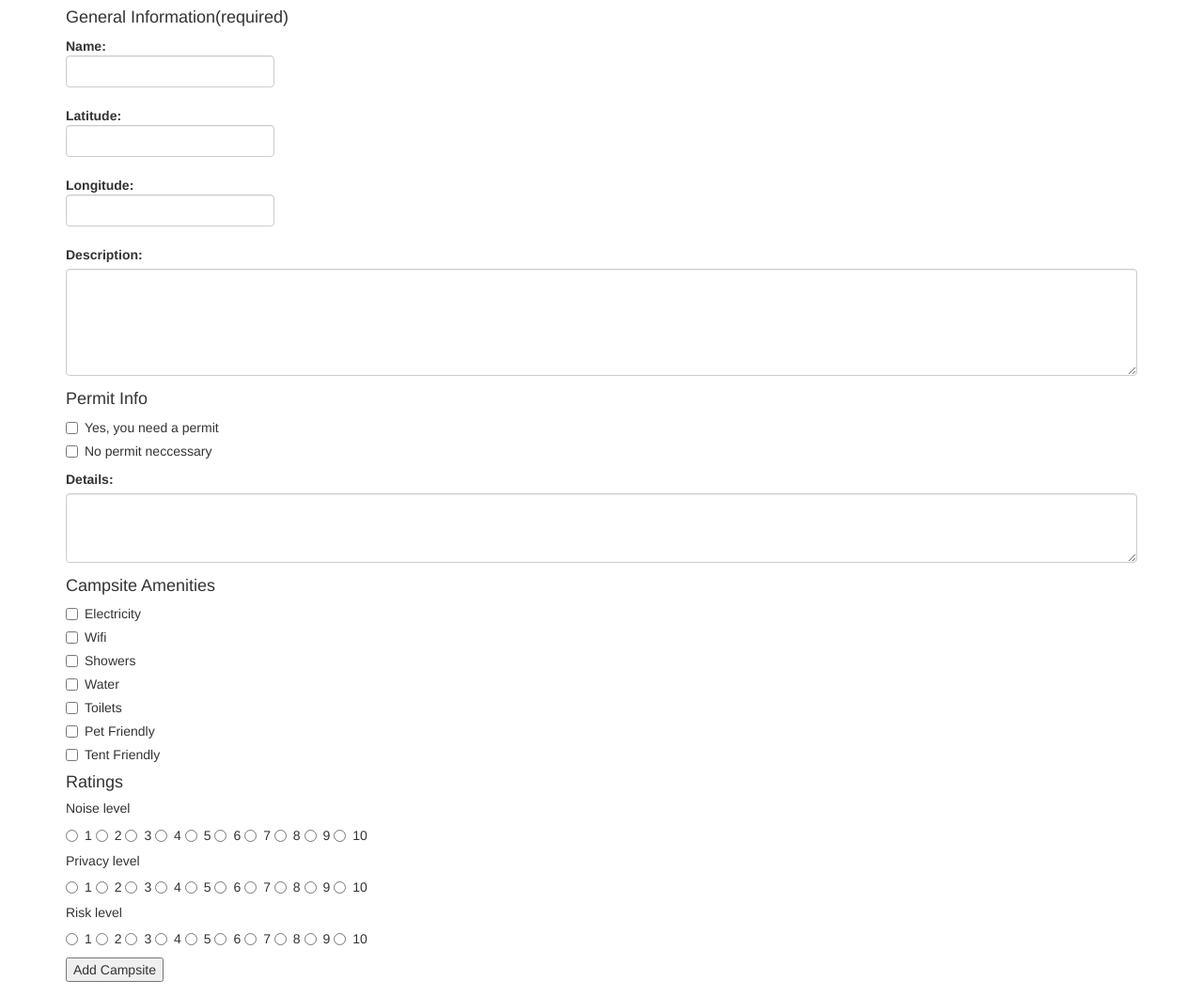
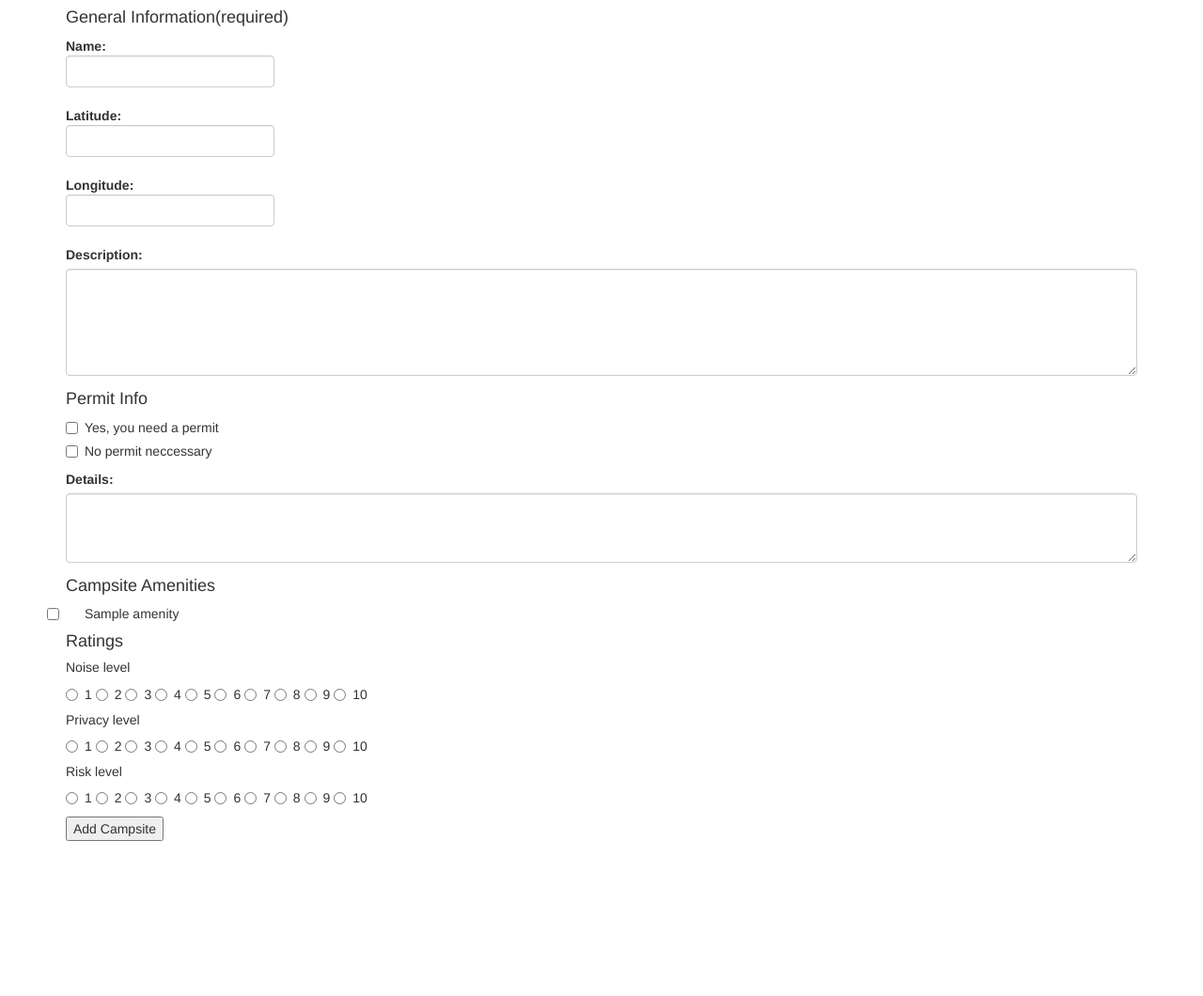
Before and after one commit to lmiller165/fullstack-free_campsite_project, a Flask app: page /add-campsite in a window 1280 px wide. Shown: the part 115-1175 px from the top of the page at 94% size. After the commit the page ends 1010 px from the top, so only its background shows below. Run offline with Flask 2, Linux system fonts and the light colour scheme; the visitor is signed in with stand-in values (Sample User, id 1); tables that the repository leaves empty hold one stand-in row (values such as "Sample post"); some libraries are stand-ins or nearby versions.

Commit message:
Amenities are adding to my database

```diff
--- a/server.py
+++ b/server.py
@@ -6,7 +6,7 @@ from jinja2 import StrictUndefined
 from flask import Flask, session, render_template, request, flash, redirect
 from flask_debugtoolbar import DebugToolbarExtension
 
-from model import connect_to_db, db, Campsite, User, Rating, Review, Campsite_amenities, Amenity
+from model import connect_to_db, db, Campsite, User, Rating, Review, Amenity
 
 
 app = Flask(__name__)
@@ -111,6 +111,8 @@ def add_campsite_form():
     #User_id pulled from session
     user_id = session.get("user_id")
 
+
+
     #Checking for user_id
     if not user_id:
         flash(f"You must be logged in to add a campsite")
@@ -119,7 +121,7 @@ def add_campsite_form():
         return redirect("/")
 
     else:
-        return render_template("add-campsite.html")
+        return render_template("add-campsite.html", amenities=Amenity.query.all())
 
 
 @app.route('/add-campsite', methods=['POST'])
@@ -158,22 +160,23 @@ def add_campsite():
                         user_id=user_id)
 
     amenities = request.form.getlist("amenities")
+    print("##################################")
+    print(amenities)
+    print("##################################")
 
-    for amenity in amenities:
-        new_campsite.campsite_amenities.append(amenity)
+    # statement = student_identifier.insert().values(class_id=cl1.id, user_id=sti1.id)
+    # db.session.execute(statement)
+    # db.session.commit()
 
+    for amenity_id in amenities:
 
-    # new_amenity = Campsite_amenities(electricity=electricity,
-    #                                   wifi=wifi,
-    #                                   showers=showers,
-    #                                   water=water,
-    #                                   toilets=toilets,
-    #                                   petfriendly=petfriendly,
-    #                                   tentfriendly=tentfriendly)
+        amenity = Amenity.query.get(int(amenity_id))
+        new_campsite.amenities.append(amenity)
+
 
 
     new_campsite.ratings.append(new_rating)
-    # new_campsite.campsite_amenities.append(new_amenity)
+
 
     #add all info to our db
     db.session.add(new_campsite)
--- a/templates/add-campsite.html
+++ b/templates/add-campsite.html
@@ -51,34 +51,19 @@
 
     <h4>Campsite Amenities</h4>
 
-    <div class="checkbox">
-      <label><input type="checkbox" name="amenities" value="1" >Electricity</label>
-    </div>
-
-    <div class="checkbox">
-      <label><input type="checkbox" name="amenities" value="2">Wifi</label>
-    </div>
-
-    <div class="checkbox">
-      <label><input type="checkbox" name="amenities" value="3">Showers</label>
-    </div>
-
-     <div class="checkbox">
-      <label><input type="checkbox" name="amenities" value="4">Water</label>
-    </div>
-
-    <div class="checkbox">
-      <label><input type="checkbox" name="amenities" value="5">Toilets</label>
-    </div>
-
-    <div class="checkbox">
-      <label><input type="checkbox" name="amenities" value="6">Pet Friendly</label>
-    </div>
-
-    <div class="checkbox">
-      <label><input type="checkbox" name="amenities" value="7">Tent Friendly</label>
-    </div>
-
+    {% for amenity in amenities %}
+      <div class="checkbox">
+        <input
+          id="amenity-{{ amenity.amenity_id }}"
+          type="checkbox"
+          name="amenities"
+          value="{{ amenity.amenity_id }}"
+        >
+        <label for="amenity-{{ amenity.amenity_id }}">
+          {{ amenity.name }}
+        </label>
+      </div>
+    {% endfor %}
 
     <h4>Ratings</h4>
 
```
Also changed, not shown: model.py (+7 -11 lines).
